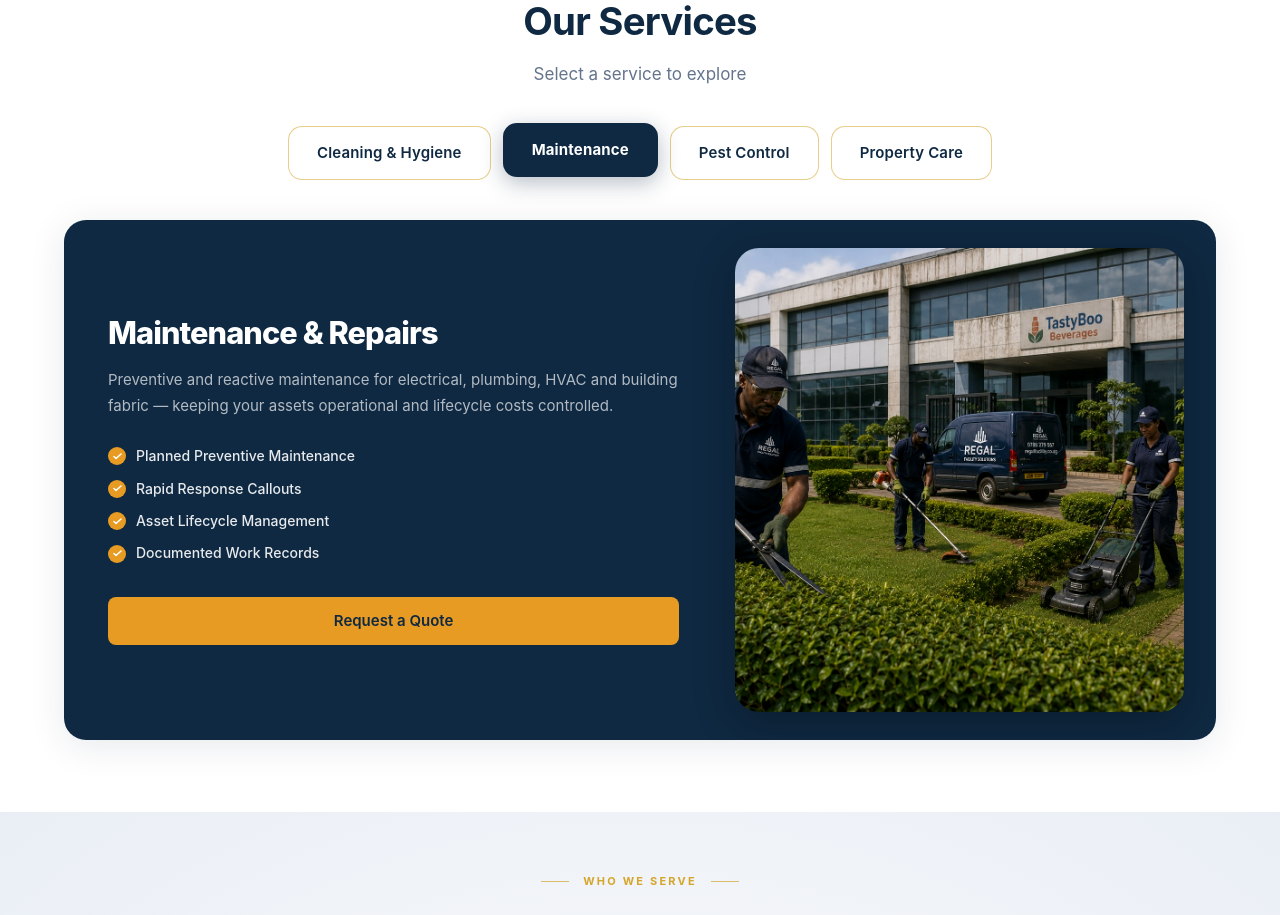
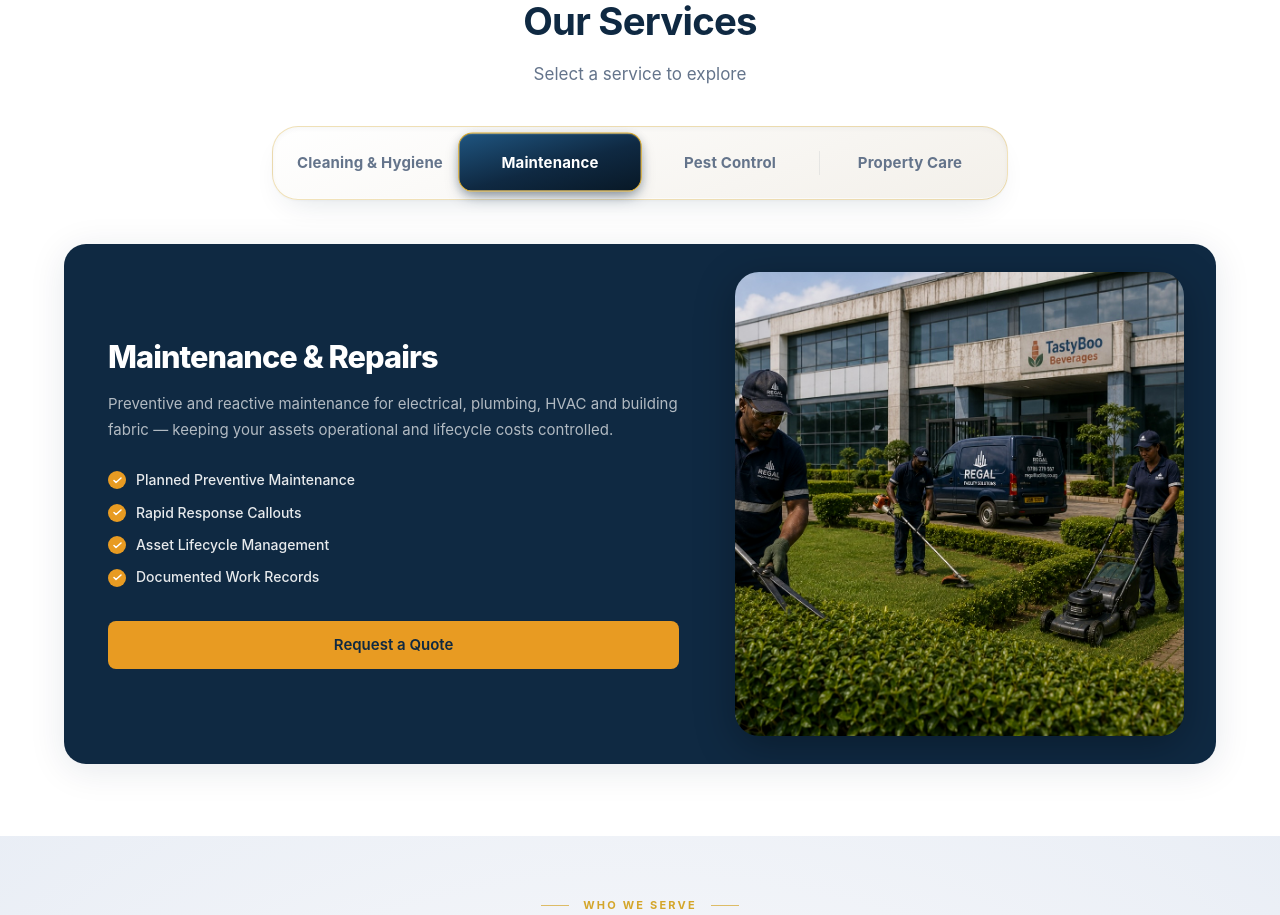
Before and after one commit to collins-adhola/Regal, a React (Vite) app: page / in a window 1280 px wide. Shown: the part 880-1795 px from the top of the page. Built offline with nearby package versions, Linux system fonts and the light colour scheme.

Commit message:
cardsupdate

```diff
--- a/src/App.tsx
+++ b/src/App.tsx
@@ -566,6 +566,12 @@ function App() {
 
             {/* Tab navigation */}
             <div className="svc-tabs" role="tablist">
+              <span
+                className="svc-tabs-indicator"
+                data-tab-theme={SERVICES[activeService].theme}
+                style={{ transform: `translateX(${activeService * 100}%) translateY(-1px) scale(1.02)` }}
+                aria-hidden="true"
+              />
               {SERVICES.map((svc, i) => (
                 <button
                   key={svc.tab}
--- a/src/styles/global.css
+++ b/src/styles/global.css
@@ -852,66 +852,119 @@ section {
   max-width: 36rem;
 }
 
-/* Tab navigation — product tile style */
+/* Tab navigation — luxury control panel, one unified segmented control ─── */
 .svc-tabs {
-  display: flex;
-  gap: 0.75rem;
-  justify-content: center;
-  flex-wrap: wrap;
-  margin-bottom: 2.5rem;
-}
-
-/* ─── Tabs — inactive: gold-bordered, navy text ───────────── */
+  position: relative;
+  display: flex;
+  width: min(100%, 46rem);
+  margin: 0 auto 2.75rem;
+  padding: 0.4375rem;
+  border-radius: calc(var(--radius-lg) + 4px);
+  border: 1.25px solid rgba(212, 166, 42, 0.32);
+  background: linear-gradient(160deg, #FFFFFF 0%, #F3F0EA 100%);
+  box-shadow: 0 1px 2px rgba(15, 41, 66, 0.03),
+              0 14px 32px -16px rgba(15, 41, 66, 0.16),
+              inset 0 2px 5px rgba(15, 41, 66, 0.04),
+              inset 0 -1px 0 rgba(255, 255, 255, 0.7);
+}
+
+/* Sliding thumb — 4 equal segments, positioned with pure CSS percentages.
+   Inherits the colour identity of the service panel it controls. */
+.svc-tabs-indicator {
+  position: absolute;
+  top: 0.4375rem;
+  bottom: 0.4375rem;
+  left: 0.4375rem;
+  width: calc((100% - 0.875rem) / 4);
+  border-radius: var(--radius-md);
+  border: 1.5px solid var(--gold);
+  transition: transform 0.28s cubic-bezier(0.22, 1, 0.36, 1),
+              background 0.28s ease,
+              box-shadow 0.28s ease;
+  z-index: 0;
+  pointer-events: none;
+}
+
+.svc-tabs-indicator[data-tab-theme="purple"] {
+  background: linear-gradient(165deg, #7A3EA6 0%, #5E2A84 55%, #45195F 100%);
+  box-shadow: 0 1px 1px rgba(255, 255, 255, 0.25) inset,
+              0 8px 18px -6px rgba(94, 42, 132, 0.42),
+              0 3px 8px rgba(94, 42, 132, 0.26);
+}
+.svc-tabs-indicator[data-tab-theme="navy"] {
+  background: linear-gradient(165deg, #1F5580 0%, var(--navy) 55%, #081826 100%);
+  box-shadow: 0 1px 1px rgba(255, 255, 255, 0.18) inset,
+              0 8px 18px -6px rgba(15, 41, 66, 0.42),
+              0 3px 8px rgba(15, 41, 66, 0.26);
+}
+.svc-tabs-indicator[data-tab-theme="teal"] {
+  background: linear-gradient(165deg, #276068 0%, #1A3E44 55%, #0C1E21 100%);
+  box-shadow: 0 1px 1px rgba(255, 255, 255, 0.18) inset,
+              0 8px 18px -6px rgba(26, 62, 68, 0.42),
+              0 3px 8px rgba(26, 62, 68, 0.26);
+}
+.svc-tabs-indicator[data-tab-theme="sandstone"] {
+  background: linear-gradient(165deg, #ECC65C 0%, #D4A62A 55%, #A67A1B 100%);
+  box-shadow: 0 1px 1px rgba(255, 255, 255, 0.45) inset,
+              0 8px 18px -6px rgba(212, 166, 42, 0.40),
+              0 3px 8px rgba(212, 166, 42, 0.24);
+}
+
 .svc-tab {
-  padding: 0.875rem 1.75rem;
+  position: relative;
+  z-index: 1;
+  flex: 1 1 0;
+  font-family: inherit;
   font-size: 0.9375rem;
-  font-weight: 600;
-  color: var(--navy);
-  background: var(--white);
-  border: 1.5px solid rgba(212, 166, 42, 0.55);
+  font-weight: 700;
+  letter-spacing: 0.01em;
+  text-align: center;
+  color: var(--muted);
+  background: transparent;
+  padding: 1.0625rem 1rem;
+  border: none;
   border-radius: var(--radius-md);
   cursor: pointer;
-  white-space: nowrap;
-  letter-spacing: 0.01em;
-  transition: color 0.22s ease, border-color 0.22s ease,
-              box-shadow 0.22s ease, transform 0.22s ease,
-              background 0.22s ease;
-}
-
-.svc-tab:hover {
-  border-color: #E89B22;
-  background: rgba(232, 155, 34, 0.06);
-  box-shadow: 0 4px 14px rgba(15, 41, 66, 0.09);
-  transform: translateY(-2px);
-}
-
-/* Active — structural base (colour applied per-theme below) */
+  transition: color 0.28s ease, transform 0.25s cubic-bezier(0.3, 1.2, 0.4, 1);
+}
+
+.svc-tab:not(:last-child)::after {
+  content: '';
+  position: absolute;
+  top: 30%;
+  bottom: 30%;
+  right: 0;
+  width: 1px;
+  background: rgba(15, 41, 66, 0.07);
+  transition: opacity 0.25s ease;
+}
+
+.svc-tab--active::after,
+.svc-tab:has(+ .svc-tab--active)::after {
+  opacity: 0;
+}
+
+.svc-tab:hover:not(.svc-tab--active) {
+  color: var(--navy);
+}
+
+.svc-tab:active {
+  transform: scale(0.97);
+  transition-duration: 0.15s;
+}
+
+.svc-tab:focus-visible {
+  outline: none;
+  box-shadow: 0 0 0 3px rgba(212, 166, 42, 0.55);
+}
+
+/* Active — text colour matches the thumb it now sits on */
 .svc-tab--active {
-  font-weight: 700;
-  border-color: transparent;
-  transform: translateY(-3px);
-}
-
-/* Active tab colours match the service panel theme */
-.svc-tab[data-tab-theme="purple"].svc-tab--active {
-  background: #5E2A84;
   color: var(--white);
-  box-shadow: 0 6px 22px rgba(94,42,132,0.35);
-}
-.svc-tab[data-tab-theme="navy"].svc-tab--active {
-  background: var(--navy);
-  color: var(--white);
-  box-shadow: 0 6px 22px rgba(15,41,66,0.30);
-}
-.svc-tab[data-tab-theme="teal"].svc-tab--active {
-  background: #1A3E44;
-  color: var(--white);
-  box-shadow: 0 6px 22px rgba(26,62,68,0.30);
-}
+}
+
 .svc-tab[data-tab-theme="sandstone"].svc-tab--active {
-  background: #D4A62A;
-  color: var(--navy);
-  box-shadow: 0 6px 22px rgba(212,166,42,0.35);
+  color: var(--navy);
 }
 
 /* ─── Showcase — outer wrapper (transitions background) ───── */
@@ -1102,13 +1155,10 @@ section {
     padding-block: 2.5rem 3.5rem;
   }
 
-  .svc-tabs {
-    gap: 0.5rem;
-  }
-
   .svc-tab {
-    padding: 0.75rem 1.25rem;
-    font-size: 0.875rem;
+    padding: 0.75rem 0.5rem;
+    font-size: 0.8125rem;
+    line-height: 1.25;
   }
 
   .svc-showcase-text {
@@ -1117,6 +1167,12 @@ section {
 
   .svc-showcase-visual {
     min-height: 240px;
+  }
+}
+
+@media (prefers-reduced-motion: reduce) {
+  .svc-tab {
+    transition-duration: 0.01ms !important;
   }
 }
 
```
